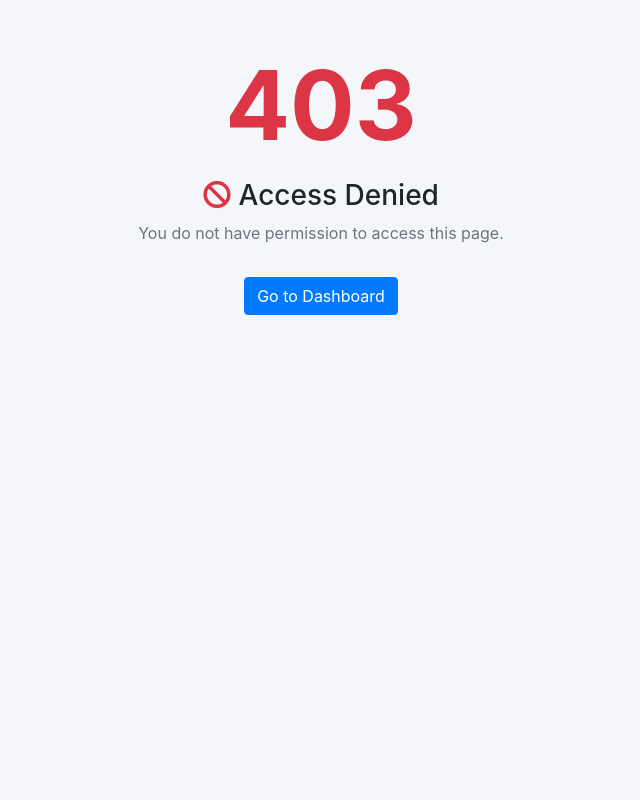
After one commit to Pooja-Patidar34/Fontesin, a Django app: template templates/403.html in a window 1280 px wide. The commit adds this page. Shown: the whole page, without its empty margins (319-959 px from the left). Run offline with Django 5.2, Linux system fonts and the light colour scheme; the template is opened without the code that fills it, so the values that code supplies are empty; some libraries are stand-ins or nearby versions.

Commit message:
permission access

```diff
--- a/FontEsin/urls.py
+++ b/FontEsin/urls.py
@@ -1,6 +1,6 @@
 from django.contrib import admin
 from django.urls import path,include
-
+from accounts.view.error import error_403
 urlpatterns = [
     # path('admin/', admin.site.urls),
     # path('admin/', include('accounts.urls')),
@@ -10,3 +10,5 @@ urlpatterns = [
         include(("accounts.urls", "admin"), namespace="admin")
     ),
 ]
+
+handler403 = "accounts.view.error.error_403"
--- /dev/null
+++ b/accounts/view/error.py
@@ -0,0 +1,4 @@
+from django.shortcuts import render
+
+def error_403(request, exception=None):
+    return render(request, "403.html", status=403)
--- /dev/null
+++ b/templates/403.html
@@ -0,0 +1,51 @@
+{% load static %}
+<!DOCTYPE html>
+<html lang="en">
+<head>
+  <meta charset="utf-8">
+  <title>403 Forbidden</title>
+
+  <link rel="stylesheet" href="{% static 'adminlte/plugins/fontawesome-free/css/all.min.css' %}">
+  <link rel="stylesheet" href="{% static 'adminlte/css/adminlte.min.css' %}">
+</head>
+
+<body class="hold-transition">
+<div class="wrapper">
+
+  <div class="content-wrapper" style="margin-left:0;">
+    <section class="content h-100">
+      <div class="container-fluid h-100 d-flex justify-content-center">
+
+        <!-- shift slightly down from top -->
+        <div class="error-page text-center mt-5">
+
+          <h1 class="text-danger font-weight-bold mb-3" style="font-size: 6rem;">
+            403
+          </h1>
+
+          <h3 class="mb-2">
+            <i class="fas fa-ban text-danger"></i>
+            Access Denied
+          </h3>
+
+          <p class="text-muted">
+            You do not have permission to access this page.
+          </p>
+
+          <a href="{% url 'admin:dashboard' %}" class="btn btn-primary mt-3">
+            Go to Dashboard
+          </a>
+
+        </div>
+
+      </div>
+    </section>
+  </div>
+
+</div>
+
+<script src="{% static 'adminlte/plugins/jquery/jquery.min.js' %}"></script>
+<script src="{% static 'adminlte/plugins/bootstrap/js/bootstrap.bundle.min.js' %}"></script>
+<script src="{% static 'adminlte/js/adminlte.min.js' %}"></script>
+</body>
+</html>
```
Also changed, not shown: accounts/utils/permissions.py (+6 -11 lines), accounts/view/user.py (+14 -5 lines), templates/dashboard/users.html (+36 -11 lines).
